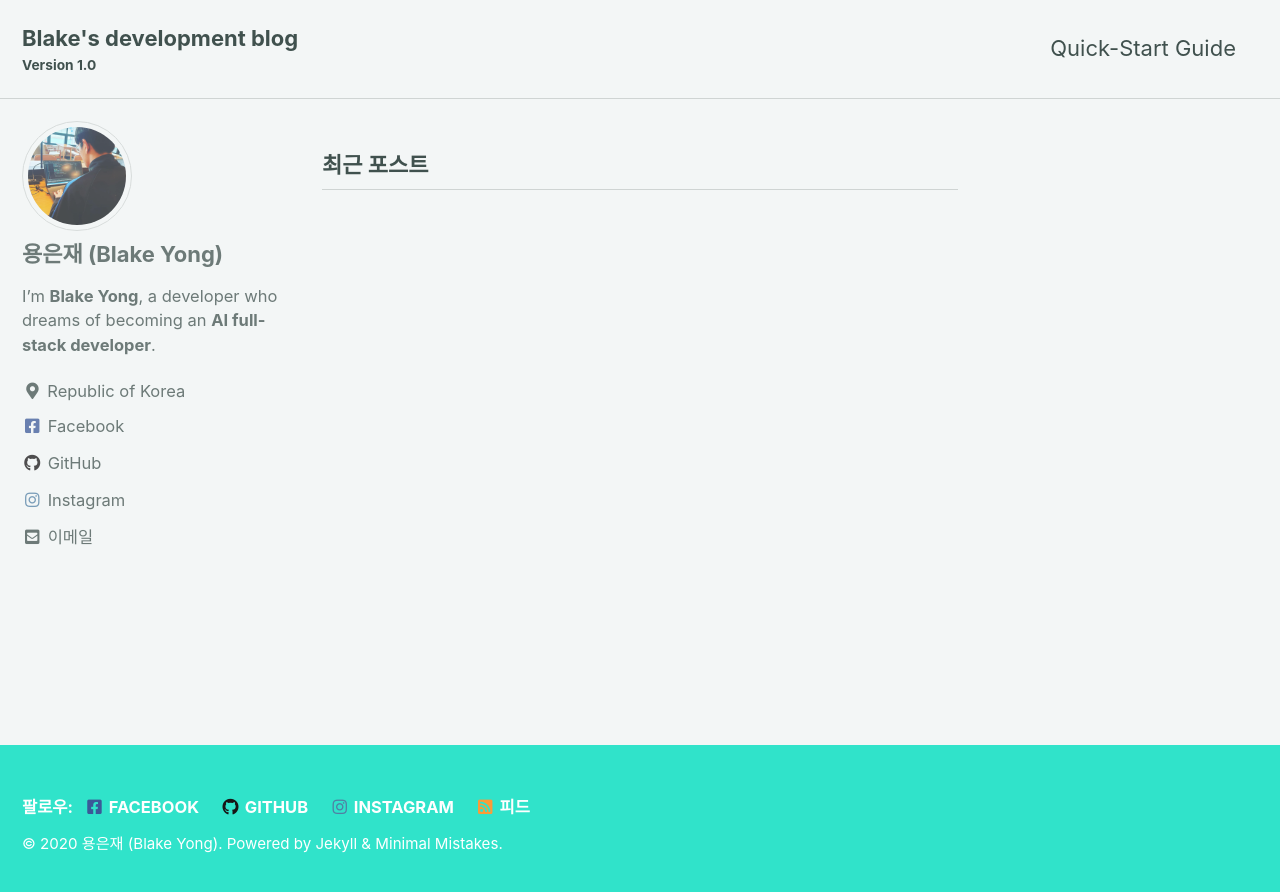
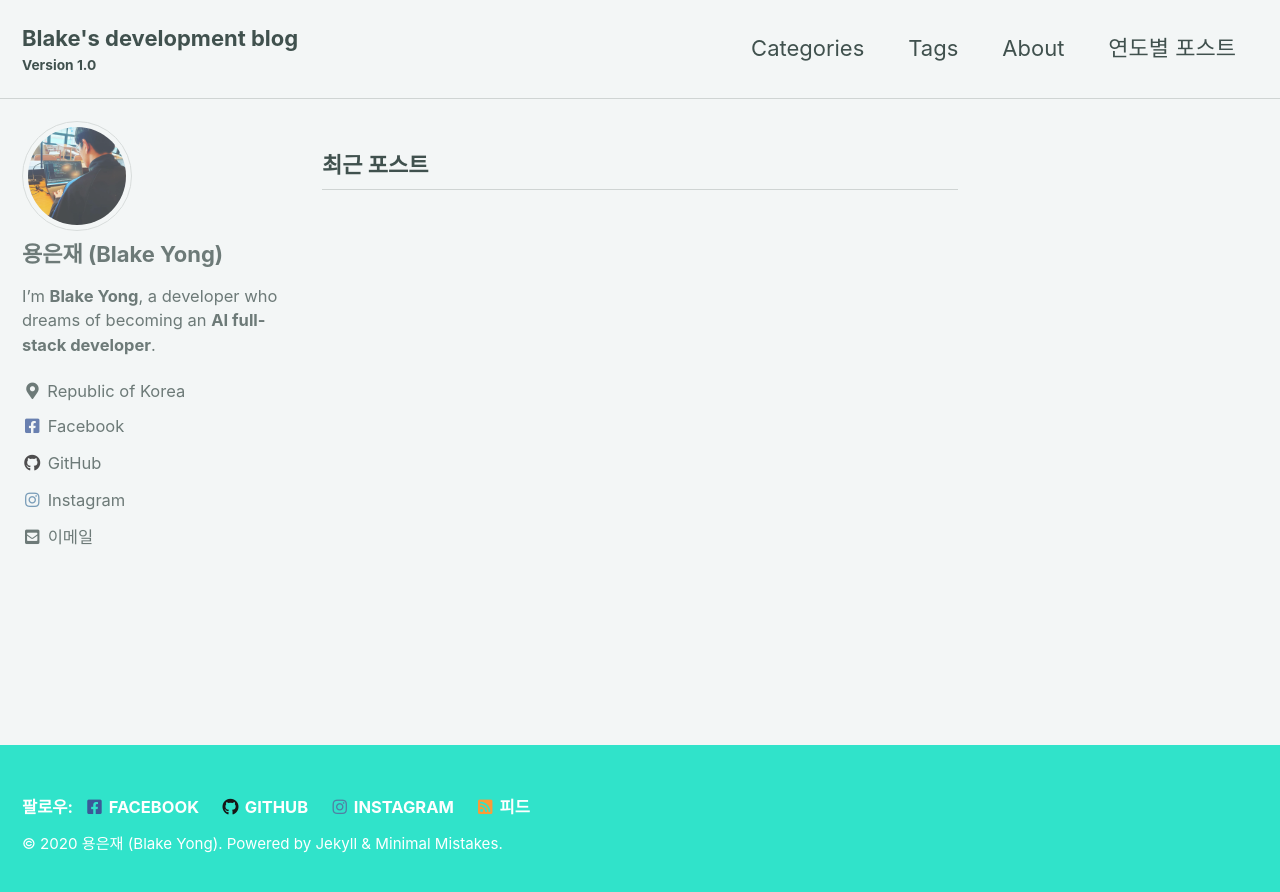
Before and after one commit to BlakeYong/BlakeYong.github.io, a Jekyll site: the page built from index.html, in a window 1280 px wide. Shown: the top 892 px of the page. Built offline with Jekyll 4.4.1, drawn with Linux system fonts in a browser that asks for light colours; cached includes are drawn as plain includes; the list of posts is cut into pages by our own code.

Commit message:
네비게이션 수정

```diff
--- a/_data/navigation.yml
+++ b/_data/navigation.yml
@@ -1,12 +1,11 @@
 # main links
+
 main:
-  - title: "Quick-Start Guide"
-    url: https://mmistakes.github.io/minimal-mistakes/docs/quick-start-guide/
-  # - title: "About"
-  #   url: https://mmistakes.github.io/minimal-mistakes/about/
-  # - title: "Sample Posts"
-  #   url: /year-archive/
-  # - title: "Sample Collections"
-  #   url: /collection-archive/
-  # - title: "Sitemap"
-  #   url: /sitemap/
+  - title: "Categories"
+    url: /categories/
+  - title: "Tags"
+    url: /tags/
+  - title: "About"
+    url: /about/
+  - title: "연도별 포스트"
+    url: /posts/
```
